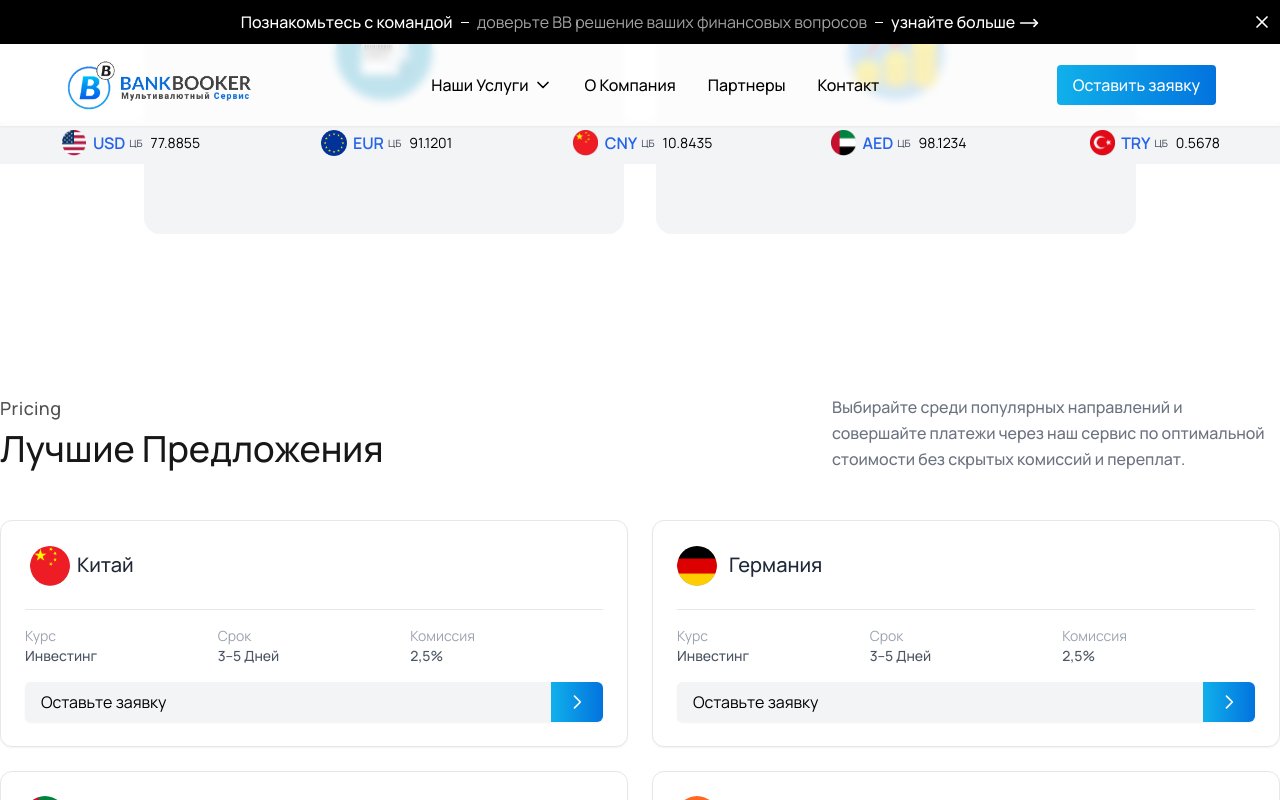
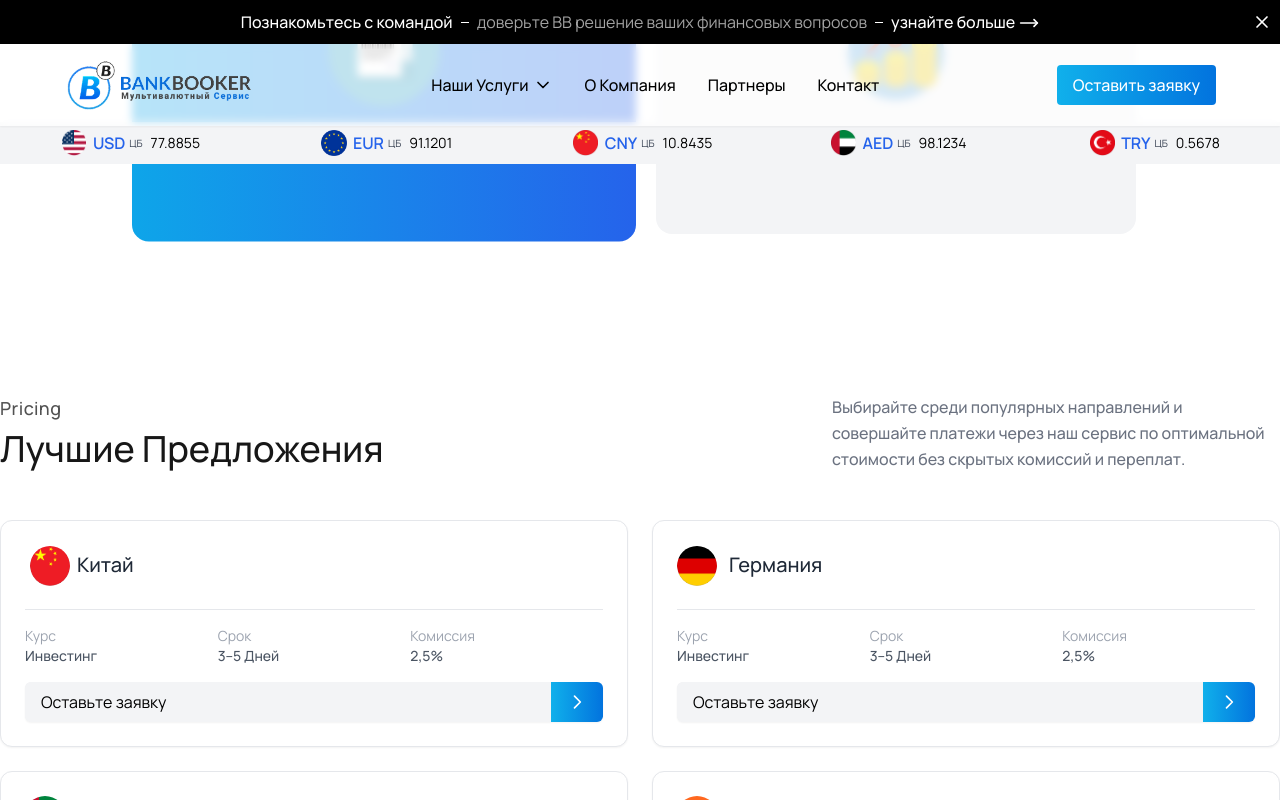
Before and after one commit to vnrnesia/bankbooker, a React (Vite) app: page /services in a window 1280 px wide. Both pictures are taken after a click on the element "Оплата инвойсов". Shown: the part 300-1100 px from the top of the page. Built offline with nearby package versions, Linux system fonts and the light colour scheme.

Commit message:
services page edit

```diff
--- a/src/pages/Services.jsx
+++ b/src/pages/Services.jsx
@@ -2,20 +2,34 @@
 
 import React, { useRef, useState, useEffect } from "react";
 import { useSearchParams } from "react-router-dom";
-import Info from "../components/ui/Info";
-import Comments from "../components/ui/Comments";
-import AccordionMenu from "../components/ui/AcordionMenu";
 import Footer from "@/components/layout/Footer.jsx";
 import OffersGrid from "@/components/ui/OffersGrid.jsx";
 import Steps from "@/components/ui/Steps.jsx";
+import Comments from "../components/ui/Comments";
 import GetStarted from "../components/ui/GetStarted";
 
 const Services = () => {
-  const [showDetails, setShowDetails] = useState(false);
+  const [selectedService, setSelectedService] = useState(null);
   const scrollContainerRef = useRef(null);
   const [searchParams] = useSearchParams();
-  const handleCardClick = () => {
-    setShowDetails(true);
+
+  const services = [
+    {
+      id: "invoice",
+      title: "Оплата инвойсов",
+      img: "/paymentLogo.png",
+      desc: null, // Bu kısımda gerekirse açıklama eklenebilir
+    },
+    {
+      id: "currency-return",
+      title: "Возврат валютной выручки",
+      img: "/earnings.png",
+      desc: "Предоставляем сервис по возврату вашей валютной выручки из-за рубежа. Подписываем контракт с вашим покупателем зарубежом и как ваш агент принимаем валютную выручку по вашим контрактам - конвертируем по выгодному курсу и вы получаете выручку в российском рубле ко курсу ЦБ на день перевода минуя скрытые комиссии и долгие трансграничные переводы.",
+    },
+  ];
+
+  const handleCardClick = (serviceId) => {
+    setSelectedService(serviceId);
     const scrollY = window.scrollY;
     setTimeout(() => {
       window.scrollTo({
@@ -34,14 +48,14 @@ const Services = () => {
   };
 
   useEffect(() => {
-    if (searchParams.get("details") === "true") {
-      setShowDetails(true);
+    const detailsParam = searchParams.get("details");
+    if (detailsParam) {
+      setSelectedService(detailsParam);
       setTimeout(() => {
         const section = document.getElementById("service-details");
         if (section) {
           const rect = section.getBoundingClientRect();
           const offsetTop = window.scrollY + rect.top;
-
           window.scrollTo({
             top: offsetTop - 100,
             behavior: "smooth",
@@ -53,6 +67,7 @@ const Services = () => {
 
   return (
     <section className="bg-gradient-to-r pt-10 flex flex-col items-center justify-start overflow-hidden relative">
+      {/* Mobile scroll buttons */}
       <div className="absolute top-4 right-4 flex gap-2 md:hidden z-10">
         <button
           onClick={scrollLeft}
@@ -92,51 +107,82 @@ const Services = () => {
         </button>
       </div>
 
+      {/* Services list */}
       <div
         ref={scrollContainerRef}
         className="flex w-full md:max-w-5xl md:flex-nowrap overflow-x-auto md:overflow-visible px-4 md:px-0 pt-14 scroll-smooth no-scrollbar"
       >
-        <div
-          onClick={handleCardClick}
-          className="min-w-[300px] md:w-[500px] h-[300px] flex-1 bg-gray-100 group rounded-2xl m-4 p-6 flex flex-col items-center justify-center text-center transition duration-300 hover:scale-105 hover:bg-gradient-to-r hover:from-sky-500 hover:to-blue-600 hover:text-white cursor-pointer gap-8"
-        >
-          <img
-            src="/paymentLogo.png"
-            alt="Payment Logo"
-            className="w-24 transition duration-300 transform group-hover:scale-110"
-          />
-          <p className="text-2xl md:text-2xl font-semibold">Оплата инвойсов</p>
-        </div>
-
-        <div
-          onClick={handleCardClick}
-          className="min-w-[300px] md:w-[500px] h-[300px] flex-1 bg-gray-100 group rounded-2xl m-4 p-6 flex flex-col items-center justify-center text-center transition duration-300 hover:scale-105 hover:bg-gradient-to-r hover:from-sky-500 hover:to-blue-600 hover:text-white cursor-pointer gap-8"
-        >
-          <img
-            src="/earnings.png"
-            alt="Payment Logo"
-            className="w-24 transition duration-300 transform group-hover:scale-110"
-          />
-          <p className="text-2xl md:text-2xl font-semibold">
-            Возврат валютной выручки
-          </p>
-        </div>
+        {services.map((service) => (
+          <div
+            key={service.id}
+            onClick={() => handleCardClick(service.id)}
+            className={`min-w-[300px] md:w-[500px] h-[300px] flex-1 rounded-2xl m-4 p-6 flex flex-col items-center justify-center text-center transition duration-300 cursor-pointer gap-8
+              ${
+                selectedService === service.id
+                  ? "scale-105 bg-gradient-to-r from-sky-500 to-blue-600 text-white"
+                  : "bg-gray-100 group hover:scale-105 hover:bg-gradient-to-r hover:from-sky-500 hover:to-blue-600 hover:text-white"
+              }`}
+          >
+            <img
+              src={service.img}
+              alt={service.title}
+              className={`w-24 transition duration-300 transform ${
+                selectedService === service.id
+                  ? "scale-110"
+                  : "group-hover:scale-110"
+              }`}
+            />
+            <p className="text-2xl md:text-2xl font-semibold">
+              {service.title}
+            </p>
+          </div>
+        ))}
       </div>
 
-      {showDetails && (
+      {/* Service details */}
+      {selectedService && (
         <div id="service-details" className="w-full mt-24">
-          <div className=" md:mb-24 md:px-0 mx-auto md:max-w-[100%]">
-            <div className=" max-w-sm md:max-w-7xl mx-auto">
+          <div className="md:mb-24 md:px-0 mx-auto md:max-w-[100%]">
+            <div className="max-w-sm md:max-w-7xl mx-auto">
+              {selectedService === "currency-return" && (
+                <div className="text-center mb-12 px-4">
+                  <h2 className="text-3xl font-bold mb-4">
+                    Возврат валютной выручки без лишних комиссий и задержек
+                  </h2>
+                  <p className="text-lg text-gray-700 max-w-3xl mx-auto">
+                    Предоставляем сервис по возврату вашей валютной выручки
+                    из-за рубежа. Подписываем контракт с вашим покупателем
+                    зарубежом и как ваш агент принимаем валютную выручку по
+                    вашим контрактам — конвертируем по выгодному курсу и вы
+                    получаете выручку в российском рубле ко курсу ЦБ на день
+                    перевода, минуя скрытые комиссии и долгие трансграничные
+                    переводы.
+                  </p>
+                  <button
+                    onClick={() => {
+                      const scrollAmount =
+                        window.innerWidth <= 768 ? 1500 : 2500;
+                      window.scrollTo({
+                        top: window.scrollY + scrollAmount,
+                        behavior: "smooth",
+                      });
+                    }}
+                    className="mt-6 bg-gradient-to-l hover:scale-105 transition duration-300 from-[#0273DE] to-[#10B0EB] text-white px-6 py-3 rounded-lg font-medium"
+                  >
+                    Бесплатная консультация
+                  </button>
+                </div>
+              )}
               <OffersGrid />
             </div>
             <div className="w-full bg-gray-50">
               <Steps />
             </div>
-            <div className="max-w-sm md:max-w-[90%] 3xl:max-w-7xl  mx-auto">
+            <div className="max-w-sm md:max-w-[90%] 3xl:max-w-7xl mx-auto">
               <Comments />
             </div>
             <div>
-              <GetStarted/>
+              <GetStarted />
             </div>
           </div>
           <Footer />
```
